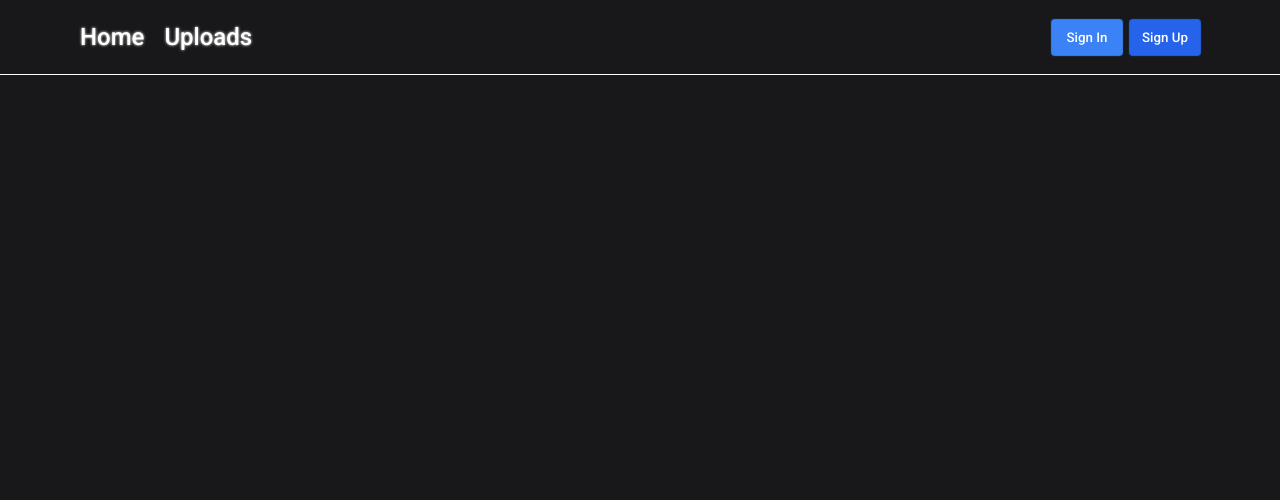
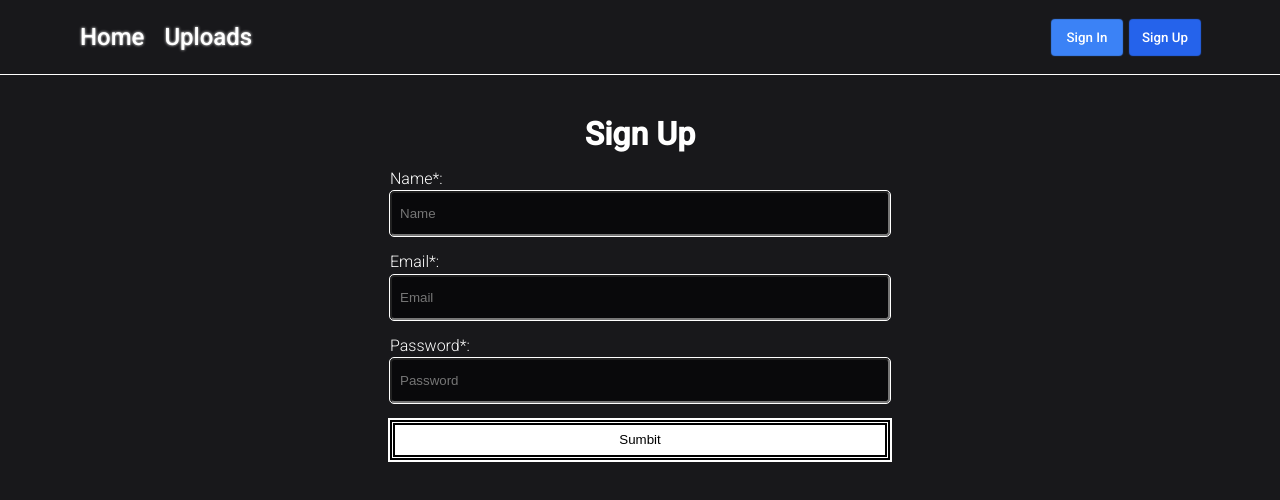
Before and after one commit to AkioKane/file-uploader, a React (Vite) app in the folder client/: page /sign-up in a window 1280 px wide. Shown: the top 500 px of the page. Built offline with nearby package versions, Linux system fonts and the light colour scheme; no server answers.

Commit message:
Added styles sign components

```diff
--- a/client/src/index.css
+++ b/client/src/index.css
@@ -22,6 +22,8 @@
   --btn-login-color-hover: #2563eb;
   --btn-register-color: #2563eb;
   --btn-register-color-hover: #1d4ed8;
+  --input-bg-color: #09090b;
+  --label-color: #d4d4d8;
 }
 
 body {
--- a/client/src/routes/SignIn.jsx
+++ b/client/src/routes/SignIn.jsx
@@ -1,9 +1,73 @@
+import { useState } from "react";
 import "../styles/SignIn.css";
 
+async function postSignIn(data) {
+  try {
+    const response = await fetch('/api/sign-in', {
+      method: 'POST',
+      headers: {
+        "Content-Type": 'application/json'
+      },
+      body: JSON.stringify(data)
+    });
+    const result = await response.json();
+    console.log("Result", result);
+  } catch (error) {
+    console.error("Error fetching data:", error);
+  }
+}
+
+
 function SignIn() {
+  const [formData, setFormData] = useState({
+    email: '',
+    password: ''
+  })
+
+  const handleOnSumbit = (e) => {
+    e.preventDefault();
+
+    postSignIn(formData)
+  }
+
+  const handlOnChange = (e) => {
+    setFormData({
+      ...formData,
+      [e.target.name]: e.target.value
+    });
+  }
+
   return (
     <>
-      <div className="sign-in"></div>
+      <div className="sign-in">
+        <h1>Sign In</h1>
+        <form
+          action="POST"
+          onSubmit={handleOnSumbit}
+        >
+          <label htmlFor="email">Email*:</label>
+          <input
+            id="email"
+            type="email"
+            name="email"
+            value={formData.email}
+            onChange={handlOnChange}
+            placeholder="Email"
+            required
+          />
+          <label htmlFor="password">Password*:</label>
+          <input
+            id="password"
+            type="password"
+            name="password"
+            value={formData.password}
+            onChange={handlOnChange}
+            placeholder="Password"
+            required
+          />
+          <button className="btn-sumbit" type="submit">Sumbit</button>
+        </form>
+      </div>
     </>
   );
 }
--- a/client/src/routes/SignUp.jsx
+++ b/client/src/routes/SignUp.jsx
@@ -1,9 +1,83 @@
+import { useState } from "react";
 import "../styles/SignUp.css";
 
+async function postSignUp(data) {
+  try {
+    const response = await fetch('/api/sign-in', {
+      method: 'POST',
+      headers: {
+        "Content-Type": 'application/json'
+      },
+      body: JSON.stringify(data)
+    });
+    const result = await response.json();
+    console.log("Result", result);
+  } catch (error) {
+    console.error("Error fetching data:", error);
+  }
+}
+
 function SignUp() {
+  const [formData, setFormData] = useState({
+    name: '',
+    email: '',
+    password: ''
+  })
+
+  const handleOnSumbit = (e) => {
+    e.preventDefault();
+
+    postSignUp(formData)
+  }
+
+  const handlOnChange = (e) => {
+    setFormData({
+      ...formData,
+      [e.target.name]: e.target.value
+    });
+  }
+
   return (
     <>
-      <div className="sign-up"></div>
+      <div className="sign-up">
+        <h1>Sign Up</h1>
+        <form
+          action="POST"
+          onSubmit={handleOnSumbit}
+        >
+          <label htmlFor="name">Name*:</label>
+          <input
+            id="name"
+            type="text"
+            name="name"
+            placeholder="Name"
+            value={formData.name}
+            onChange={handlOnChange}
+            required
+          />
+          <label htmlFor="email">Email*:</label>
+          <input
+            id="email"
+            type="email"
+            name="email"
+            placeholder="Email"
+            value={formData.email}
+            onChange={handlOnChange}
+            required
+          />
+          <label htmlFor="password">Password*:</label>
+          <input
+            id="password"
+            type="text"
+            name="password"
+            placeholder="Password"
+            value={formData.password}
+            onChange={handlOnChange}
+            required
+          />
+          <button className="btn-sumbit" type="submit">Sumbit</button>
+        </form>
+      </div>
     </>
   );
 }
--- a/client/src/styles/SignIn.css
+++ b/client/src/styles/SignIn.css
@@ -0,0 +1,57 @@
+.sign-in {
+  display: flex;
+  align-items: center;
+  flex-direction: column;
+  width: 100%;
+  margin-top: 2.5em;
+}
+
+.sign-in form {
+  display: flex;
+  flex-direction: column;
+  width: 40%;
+  max-width: 500px;
+}
+
+.sign-in form label {
+  color: var(--label-color);
+  font-family: "Roboto Thin";
+  margin-top: 1em;
+  color: white;
+}
+
+.sign-in form input {
+  background-color: var(--input-bg-color);
+  outline: 1px solid white;
+  color: white;
+  height: 45px;
+  border-radius: 4px;
+  margin-top: 0.25em;
+  padding-left: 8px;
+  transition: all 0.2s ease-in-out;
+}
+
+.sign-in form input:focus {
+  transform: scale(1.025);
+}
+
+.sign-in form .btn-sumbit {
+  height: 40px;
+  border: none;
+  border: thick double black;
+  background-color: white;
+  outline: 2px solid white;
+  margin-top: 1.25em;
+  transition: all 0.2s ease-in-out;
+}
+
+.sign-in form .btn-sumbit:hover {
+  outline: 2px solid black;
+  border: thick double white;
+  background-color: black;
+  color: white;
+}
+
+.sign-in form .btn-sumbit:active {
+  transform: scale(1.025);
+}
--- a/client/src/styles/SignUp.css
+++ b/client/src/styles/SignUp.css
@@ -0,0 +1,57 @@
+.sign-up {
+  display: flex;
+  align-items: center;
+  flex-direction: column;
+  width: 100%;
+  margin-top: 2.5em;
+}
+
+.sign-up form {
+  display: flex;
+  flex-direction: column;
+  width: 40%;
+  max-width: 500px;
+}
+
+.sign-up form label {
+  color: var(--label-color);
+  font-family: "Roboto Thin";
+  margin-top: 1em;
+  color: white;
+}
+
+.sign-up form input {
+  background-color: var(--input-bg-color);
+  outline: 1px solid white;
+  color: white;
+  height: 45px;
+  border-radius: 4px;
+  margin-top: 0.25em;
+  padding-left: 8px;
+  transition: all 0.2s ease-in-out;
+}
+
+.sign-up form input:focus {
+  transform: scale(1.025);
+}
+
+.sign-up form .btn-sumbit {
+  height: 40px;
+  border: none;
+  border: thick double black;
+  background-color: white;
+  outline: 2px solid white;
+  margin-top: 1.25em;
+  transition: all 0.2s ease-in-out;
+}
+
+.sign-up form .btn-sumbit:hover {
+  outline: 2px solid black;
+  border: thick double white;
+  background-color: black;
+  color: white;
+}
+
+.sign-up form .btn-sumbit:active {
+  transform: scale(1.025);
+}
```
